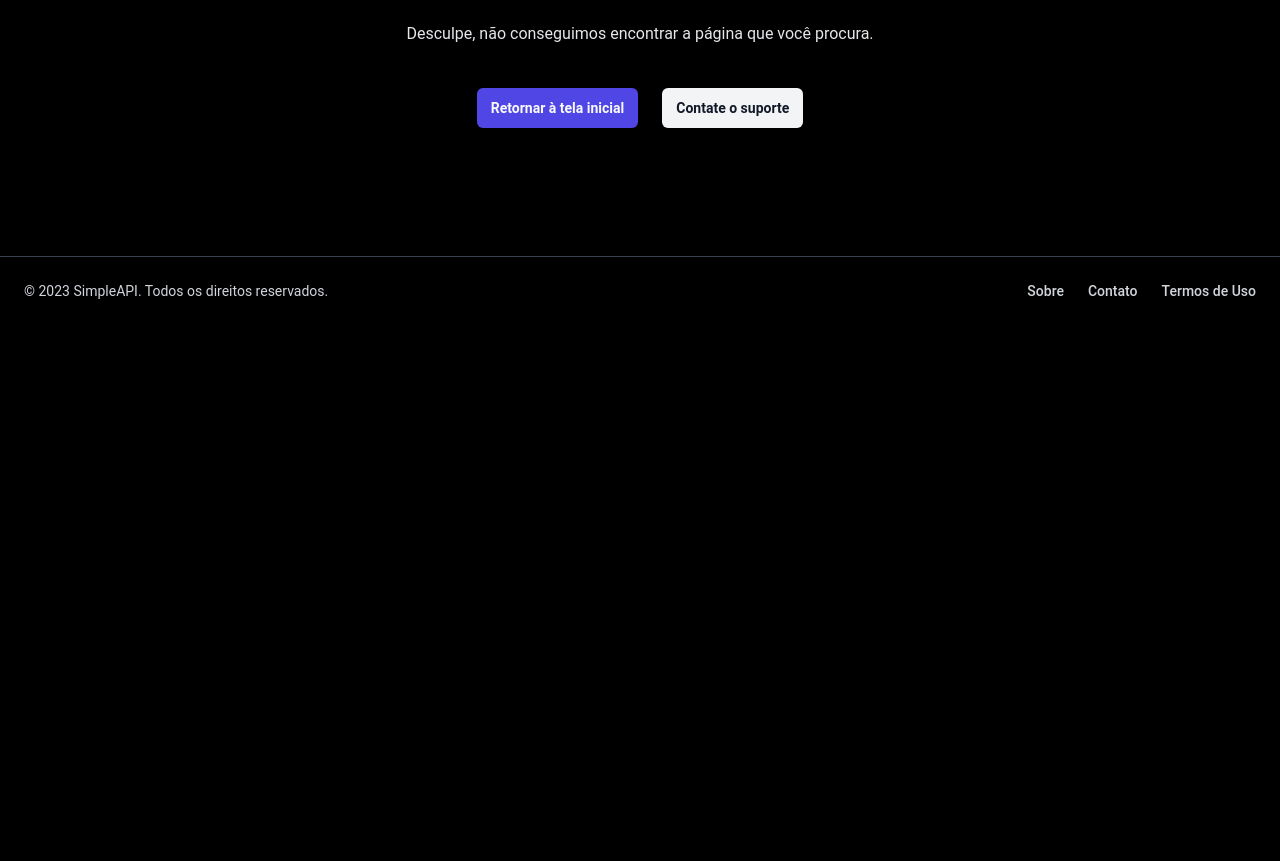
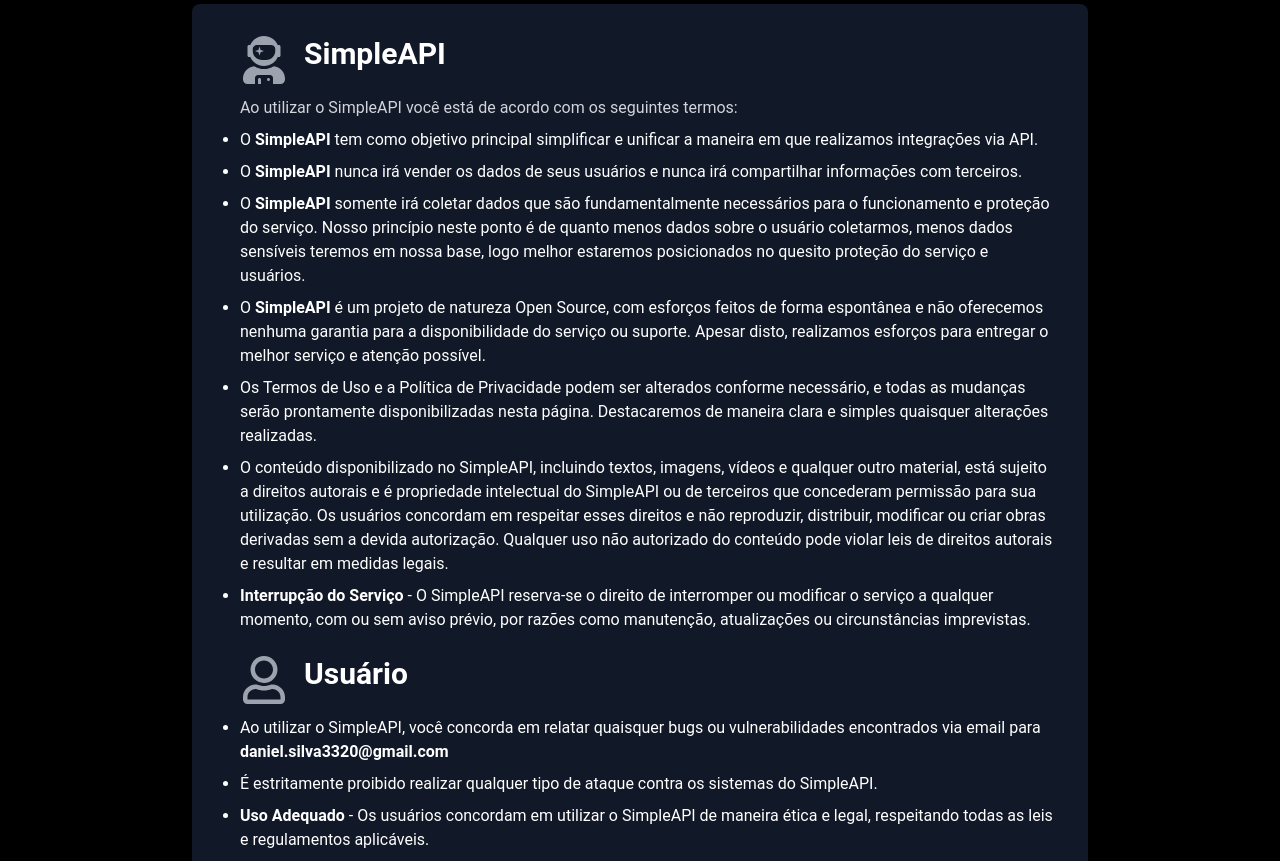
Before and after one commit to DanielSilva33/simpleapi.com.br, a Next.js app: page /termo-de-uso in a window 1280 px wide. Before the commit this address had no page. Shown: the part 236-1097 px from the top of the page. Before the commit the page ends 800 px from the top, so only its background shows below. Built offline with nearby package versions, Linux system fonts and the light colour scheme.

Commit message:
create page `termo-de-uso`

```diff
--- a/src/components/Footer.js
+++ b/src/components/Footer.js
@@ -24,7 +24,7 @@ const Footer = () => {
             </Link>
           </li>
           <li>
-            <Link href="/" className="hover:underline">
+            <Link href="/termo-de-uso" className="hover:underline">
               Termos de Uso
             </Link>
           </li>
--- a/src/pages/contato.js
+++ b/src/pages/contato.js
@@ -12,10 +12,10 @@ function Contato() {
       <Header />
       <section className="text-gray-600 body-font pb-10">
         <div className="container flex flex-col items-center justify-center mx-auto">
-          <h2 className="pt-16 mb-1 text-2xl font-semibold tracking-tighter text-center text-gray-200 lg:text-7xl md:text-6xl">
+          <h2 className="pt-16 mb-1 text-2xl font-semibold tracking-tighter text-center text-white lg:text-7xl md:text-6xl">
             Contato
           </h2>
-          <div className="w-full max-w-4xl h-80 bg-gray-800 rounded-lg p-8 mt-10 flex items-center">
+          <div className="w-full max-w-4xl h-80 bg-gray-900 rounded-lg p-8 mt-10 flex items-center">
             <div>
               <div className="flex">
                 <GrConnect className="text-5xl text-gray-400 mr-4 ml-4" />
--- a/src/pages/sobre.js
+++ b/src/pages/sobre.js
@@ -12,10 +12,10 @@ function Sobre() {
       <Header />
       <section className="text-gray-600 body-font pb-10">
         <div className="container mx-auto">
-          <h2 className="pt-16 mb-1 text-2xl font-semibold tracking-tighter text-center text-gray-200 lg:text-7xl md:text-6xl">
+          <h2 className="pt-16 mb-1 text-2xl font-semibold tracking-tighter text-center text-white lg:text-7xl md:text-6xl">
             Sobre o SimpleAPI
           </h2>
-          <div className="w-full max-w-2xl mx-auto h-80 bg-gray-800 rounded-lg p-8 mt-10 flex items-center">
+          <div className="w-full max-w-2xl mx-auto h-80 bg-gray-900 rounded-lg p-8 mt-10 flex items-center">
             <div className="flex flex-col w-full">
               <div className="flex items-center">
                 <BsInfoSquare className="text-5xl text-gray-400 mr-4 ml-4" />
@@ -34,7 +34,7 @@ function Sobre() {
               </p>
             </div>
           </div>
-          <div className="w-full max-w-2xl mx-auto h-80 bg-gray-800 rounded-lg p-8 mt-10 flex items-center">
+          <div className="w-full max-w-2xl mx-auto h-80 bg-gray-900 rounded-lg p-8 mt-10 flex items-center">
             <div className="flex flex-col w-full">
               <div className="flex items-center">
                 <GrResources className="text-5xl text-gray-400 mr-4 ml-4" />
@@ -52,7 +52,7 @@ function Sobre() {
               </p>
             </div>
           </div>
-          <div className="w-full max-w-2xl mx-auto h-80 bg-gray-800 rounded-lg p-8 mt-10 flex items-center">
+          <div className="w-full max-w-2xl mx-auto h-80 bg-gray-900 rounded-lg p-8 mt-10 flex items-center">
             <div className="flex flex-col w-full">
               <div className="flex items-center">
                 <MdOutlineNotStarted className="text-5xl text-gray-400 mr-4 ml-4" />
@@ -69,7 +69,7 @@ function Sobre() {
               </p>
             </div>
           </div>
-          <div className="w-full max-w-2xl mx-auto h-80 bg-gray-800 rounded-lg p-8 mt-10 flex items-center">
+          <div className="w-full max-w-2xl mx-auto h-80 bg-gray-900 rounded-lg p-8 mt-10 flex items-center">
             <div className="flex flex-col w-full">
               <div className="flex items-center">
                 <HiOutlineSupport className="text-5xl text-gray-400 mr-4 ml-4" />
--- /dev/null
+++ b/src/pages/termo-de-uso.js
@@ -0,0 +1,201 @@
+import React from "react";
+import Header from "../components/Header";
+import Footer from "../components/Footer";
+import { FaRegUser, FaUserAstronaut } from "react-icons/fa";
+import { MdOutlinePrivacyTip } from "react-icons/md";
+import Link from "next/link";
+
+function TermoDeUso() {
+  return (
+    <>
+      <Header />
+      <section className="text-gray-600 body-font pb-10">
+        <div className="container flex flex-col items-center justify-center mx-auto">
+          <h2 className="pt-16 mb-1 text-2xl font-semibold tracking-tighter text-center text-white lg:text-7xl md:text-6xl">
+            Termos de Uso
+          </h2>
+          <div className="w-full max-w-4xl h-full bg-gray-900 rounded-lg p-8 mt-10 flex items-center">
+            <div>
+              <div className="flex">
+                <FaUserAstronaut className="text-5xl text-gray-400 mr-4 ml-4" />
+                <h3 className="text-3xl font-semibold mb-4 text-white">
+                  SimpleAPI
+                </h3>
+              </div>
+              <p className="mt-2 ml-4 text-gray-300">
+                Ao utilizar o SimpleAPI você está de acordo com os seguintes
+                termos:
+              </p>
+
+              <ul className="list-disc ml-4 text-white">
+                <li className="mt-2">
+                  O <span className="font-bold">SimpleAPI</span> tem como
+                  objetivo principal simplificar e unificar a maneira em que
+                  realizamos integrações via API.
+                </li>
+                <li className="mt-2">
+                  O <span className="font-bold">SimpleAPI</span> nunca irá
+                  vender os dados de seus usuários e nunca irá compartilhar
+                  informações com terceiros.
+                </li>
+                <li className="mt-2">
+                  O <span className="font-bold">SimpleAPI</span> somente irá
+                  coletar dados que são fundamentalmente necessários para o
+                  funcionamento e proteção do serviço. Nosso princípio neste
+                  ponto é de quanto menos dados sobre o usuário coletarmos,
+                  menos dados sensíveis teremos em nossa base, logo melhor
+                  estaremos posicionados no quesito proteção do serviço e
+                  usuários.
+                </li>
+                <li className="mt-2">
+                  O <span className="font-bold">SimpleAPI</span> é um projeto de
+                  natureza Open Source, com esforços feitos de forma espontânea
+                  e não oferecemos nenhuma garantia para a disponibilidade do
+                  serviço ou suporte. Apesar disto, realizamos esforços para
+                  entregar o melhor serviço e atenção possível.
+                </li>
+                <li className="mt-2">
+                  Os Termos de Uso e a Política de Privacidade podem ser
+                  alterados conforme necessário, e todas as mudanças serão
+                  prontamente disponibilizadas nesta página. Destacaremos de
+                  maneira clara e simples quaisquer alterações realizadas.
+                </li>
+                <li className="mt-2">
+                  O conteúdo disponibilizado no SimpleAPI, incluindo textos,
+                  imagens, vídeos e qualquer outro material, está sujeito a
+                  direitos autorais e é propriedade intelectual do SimpleAPI ou
+                  de terceiros que concederam permissão para sua utilização. Os
+                  usuários concordam em respeitar esses direitos e não
+                  reproduzir, distribuir, modificar ou criar obras derivadas sem
+                  a devida autorização. Qualquer uso não autorizado do conteúdo
+                  pode violar leis de direitos autorais e resultar em medidas
+                  legais.
+                </li>
+                <li className="mt-2">
+                  <span className="font-bold">Interrupção do Serviço</span> - O
+                  SimpleAPI reserva-se o direito de interromper ou modificar o
+                  serviço a qualquer momento, com ou sem aviso prévio, por
+                  razões como manutenção, atualizações ou circunstâncias
+                  imprevistas.
+                </li>
+              </ul>
+
+              <div className="flex mt-6">
+                <FaRegUser className="text-5xl text-gray-400 mr-4 ml-4" />
+                <h3 className="text-3xl font-semibold mb-4 text-white">
+                  Usuário
+                </h3>
+              </div>
+
+              <ul className="list-disc ml-4 text-white mt-2">
+                <li className="mt-2">
+                  Ao utilizar o SimpleAPI, você concorda em relatar quaisquer
+                  bugs ou vulnerabilidades encontrados via email para{" "}
+                  <Link
+                    href="mailto:daniel.silva3320@gmail.com"
+                    className="font-bold"
+                  >
+                    daniel.silva3320@gmail.com
+                  </Link>
+                </li>
+                <li className="mt-2">
+                  É estritamente proibido realizar qualquer tipo de ataque
+                  contra os sistemas do SimpleAPI.
+                </li>
+                <li className="mt-2">
+                  <span className="font-bold">Uso Adequado</span> - Os usuários
+                  concordam em utilizar o SimpleAPI de maneira ética e legal,
+                  respeitando todas as leis e regulamentos aplicáveis.
+                </li>
+                <li className="mt-2">
+                  <span className="font-bold">Responsabilidade do Usuário</span>{" "}
+                  - Os usuários são responsáveis por manter a confidencialidade
+                  de suas credenciais de acesso e por todas as atividades
+                  realizadas em suas contas.
+                </li>
+                <li className="mt-2">
+                  <span className="font-bold">Suspensão de Conta</span> - O
+                  SimpleAPI reserva-se o direito de suspender ou encerrar a
+                  conta de usuários que violem os Termos de Uso ou envolvam-se
+                  em atividades prejudiciais à plataforma.
+                </li>
+              </ul>
+
+              <div className="flex mt-6">
+                <MdOutlinePrivacyTip className="text-5xl text-gray-400 mr-4 ml-4" />
+                <h3 className="text-3xl font-semibold mb-4 text-white">
+                  Política de Privacidade
+                </h3>
+              </div>
+              <p className="mt-2 ml-4 text-gray-300">
+                Esta Política de Privacidade define como coletamos, armazenamos,
+                usamos e protegemos os dados dos usuários do SimpleAPI.
+              </p>
+
+              <ul className="list-disc ml-4 text-white mt-2">
+                <li className="mt-2">
+                  <span className="font-bold">Coleta de Informações</span> - Ao
+                  se registrar e usar o SimpleAPI, poderemos coletar as
+                  seguintes informações:
+                  <div className="ml-4 text-gray-400">
+                    <li>Nome de usuário.</li>
+                    <li>Email.</li>
+                    <li>Senha.</li>
+                  </div>
+                </li>
+                <li className="mt-2">
+                  <span className="font-bold">Uso de Informações</span> - Usamos
+                  as informações coletadas para:
+                  <div className="ml-4 text-gray-400">
+                    <li>Permitir acesso e uso do SimpleAPI.</li>
+                    <li>
+                      Detectar e proteger contra atividades fraudulentas ou
+                      mal-intencionadas.
+                    </li>
+                  </div>
+                </li>
+
+                <li className="mt-2">
+                  <span className="font-bold">Proteção de Informações</span> -
+                  Implementamos medidas de segurança para proteger suas
+                  informações pessoais contra acesso, alteração, divulgação ou
+                  destruição não autorizados.
+                </li>
+
+                <li className="mt-2">
+                  <span className="font-bold">
+                    Compartilhamento de Informações
+                  </span>{" "}
+                  - Não vendemos, comercializamos ou transferimos de outra forma
+                  para terceiros suas informações pessoais sem o seu
+                  consentimento, exceto conforme exigido por lei ou para
+                  proteger nossos direitos, propriedade ou segurança.
+                </li>
+
+                <li className="mt-2">
+                  <span className="font-bold">Acesso e Correção</span> - Os
+                  usuários têm o direito de acessar, corrigir e deletar seus
+                  dados pessoais armazenados no SimpleAPI.
+                </li>
+
+                <li className="mt-2">
+                  <span className="font-bold">Cookies</span> - Usamos cookies
+                  para melhorar a experiência do usuário.
+                </li>
+
+                <li className="mt-2">
+                  <span className="font-bold">Contato</span> - Para quaisquer
+                  perguntas relacionadas a esta Política de Privacidade, entre
+                  em contato conosco.
+                </li>
+              </ul>
+            </div>
+          </div>
+        </div>
+      </section>
+      <Footer />
+    </>
+  );
+}
+
+export default TermoDeUso;
```
